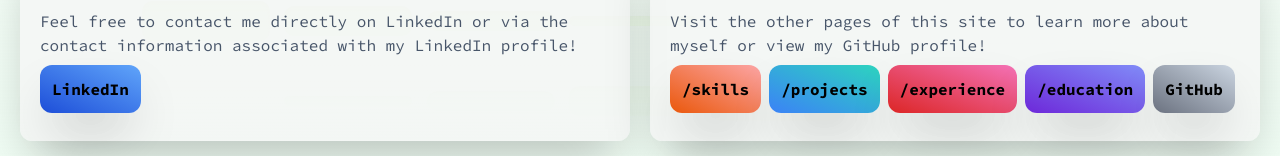
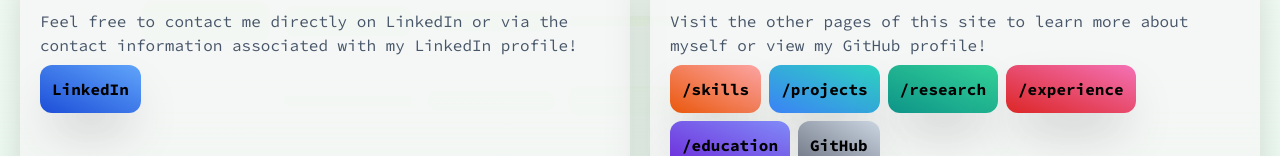
Before and after one commit to bennettlindberg/bennettlindberg.github.io, a React (Vite) app: page /about in a window 1280 px wide. Shown: the part 639-795 px from the top of the page. Built offline with nearby package versions, Linux system fonts and the light colour scheme.

Commit message:
update research colors, research references on home and about pages

```diff
--- a/src/components/blocks/FooterBar.tsx
+++ b/src/components/blocks/FooterBar.tsx
@@ -19,7 +19,7 @@
     const siteInfoText =
         <>
             <PlainText>
-                Site Version: 1.3.0
+                Site Version: 1.3.1
             </PlainText>
             <PlainText>
                 Aside from the "BL" logo seen on the left side of the navigation bar, all SVG icons used on this site were sourced from the <a href="https://www.svgrepo.com/collection/dazzle-line-icons/" target="_blank" className="underline hover:font-bold">Dazzle Line Icons</a> collection, a set of SVG icons created by <a href="https://dazzleui.gumroad.com/l/dazzleiconsfree?ref=svgrepo.com" target="_blank" className="underline hover:font-bold">Dazzle UI</a> under the <a href="https://creativecommons.org/licenses/by/4.0/" target="_blank" className="underline hover:font-bold">CC Attribution License</a> via <a href="https://www.svgrepo.com/" target="_blank" className="underline hover:font-bold">SVG Repo</a>.
--- a/src/components/blocks/NavBar.tsx
+++ b/src/components/blocks/NavBar.tsx
@@ -46,7 +46,7 @@
 
             case "research":
                 setColorProperties({
-                    buttons: "from-emerald-400 to-teal-600 hover:to-emerald-400 hover:from-teal-600",
+                    buttons: "to-emerald-400 from-teal-600 hover:from-emerald-400 hover:to-teal-600",
                     background: "from-emerald-100 to-teal-200 dark:from-emerald-900 dark:to-teal-800"
                 });
                 break;
--- a/src/components/pages/AboutPage.tsx
+++ b/src/components/pages/AboutPage.tsx
@@ -90,6 +90,9 @@
                             <div className={`font-bold bg-gradient-to-tr to-teal-400 from-blue-500 hover:from-teal-400 hover:to-blue-500 rounded-xl p-3 mb-2 w-fit shadow-2xl dark:shadow-gray-900`} onClick={() => { window.scrollTo({ top: 0, left: 0, behavior: "smooth" }); navigate("/projects"); }}>
                                 /projects
                             </div>
+                            <div className={`font-bold bg-gradient-to-tr to-emerald-400 from-teal-600 hover:from-emerald-400 hover:to-teal-600 rounded-xl p-3 mb-2 w-fit shadow-2xl dark:shadow-gray-900`} onClick={() => { window.scrollTo({ top: 0, left: 0, behavior: "smooth" }); navigate("/projects"); }}>
+                                /research
+                            </div>
                             <div className={`font-bold bg-gradient-to-tr from-red-600 to-pink-400 hover:to-red-600 hover:from-pink-400 rounded-xl p-3 mb-2 w-fit shadow-2xl dark:shadow-gray-900`} onClick={() => { window.scrollTo({ top: 0, left: 0, behavior: "smooth" }); navigate("/experience"); }}>
                                 /experience
                             </div>
--- a/src/components/pages/HomePage.tsx
+++ b/src/components/pages/HomePage.tsx
@@ -97,7 +97,7 @@
                         <PlainText>
                             Read my published computer science research and explore previous research-adjacent works of mine...
                         </PlainText>
-                        <div className={`font-bold bg-gradient-to-tr to-teal-400 from-blue-500 hover:from-teal-400 hover:to-blue-500 rounded-xl p-3 mb-2 w-fit shadow-2xl dark:shadow-gray-900`} onClick={() => {window.scrollTo({ top: 0, left: 0, behavior: "smooth" }); navigate("/research");}}>
+                        <div className={`font-bold bg-gradient-to-tr to-emerald-400 from-teal-600 hover:from-emerald-400 hover:to-teal-600 rounded-xl p-3 mb-2 w-fit shadow-2xl dark:shadow-gray-900`} onClick={() => {window.scrollTo({ top: 0, left: 0, behavior: "smooth" }); navigate("/research");}}>
                             /research
                         </div>
                     </ItemWindow>
```
